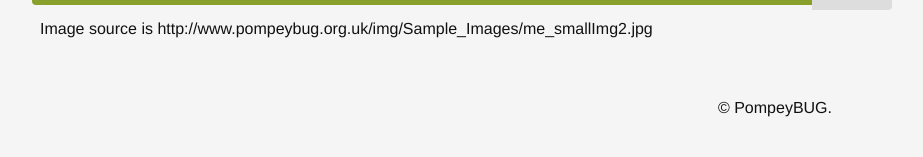
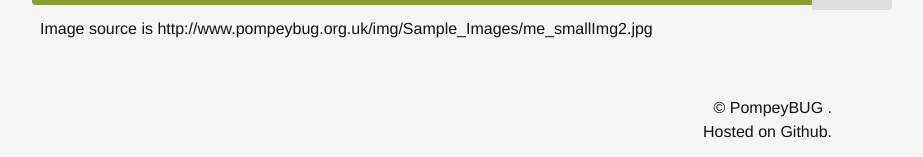
Before and after one commit to pompeybug/pompeybug.github.io, a Jekyll site: the page built from index.html, in a window 1280 px wide and 900 px high, scrolled down 57929 px. Shown: the part 740-897 px from the top of the window, without its empty margins (288-1211 px from the left). Built offline with Jekyll 4.4.1, drawn with Linux system fonts in a browser that asks for light colours; before the commit the page ends 58805 px from its top, so only the background shows below that.

Commit message:
footer tweaks for first test build

```diff
--- a/_includes/footer.html
+++ b/_includes/footer.html
@@ -1,5 +1,4 @@
 <footer id="footer">
-	<div class="center">
-		&copy; {{ page.date | date: "%-d %B %Y" }} {{ site.title }}.
-	</div>
+	<p>&copy; {{ site.title }} {{ page.date | date: "%Y" }}.</p>
+	<p><a href="https://github.com/pompeybug/pompeybug.github.io/">Hosted on Github.</a></p>
 </footer>
```
